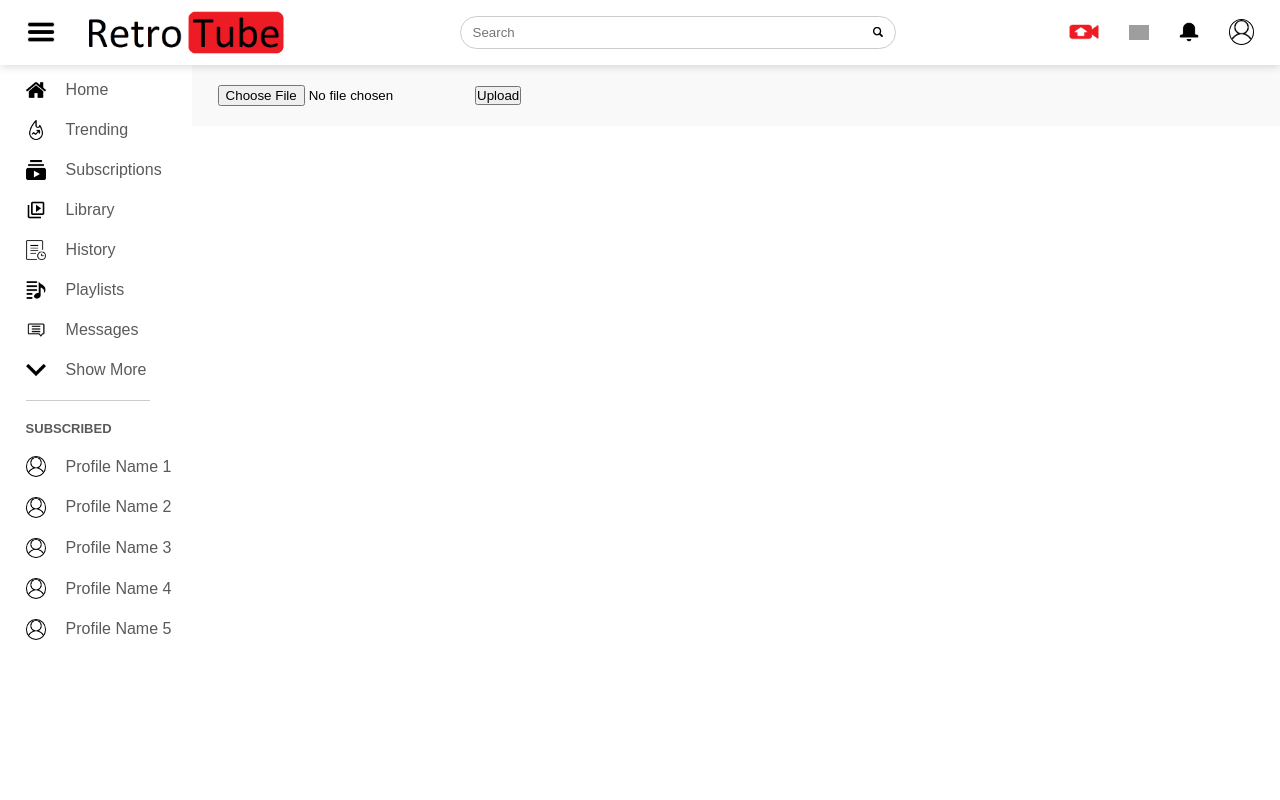
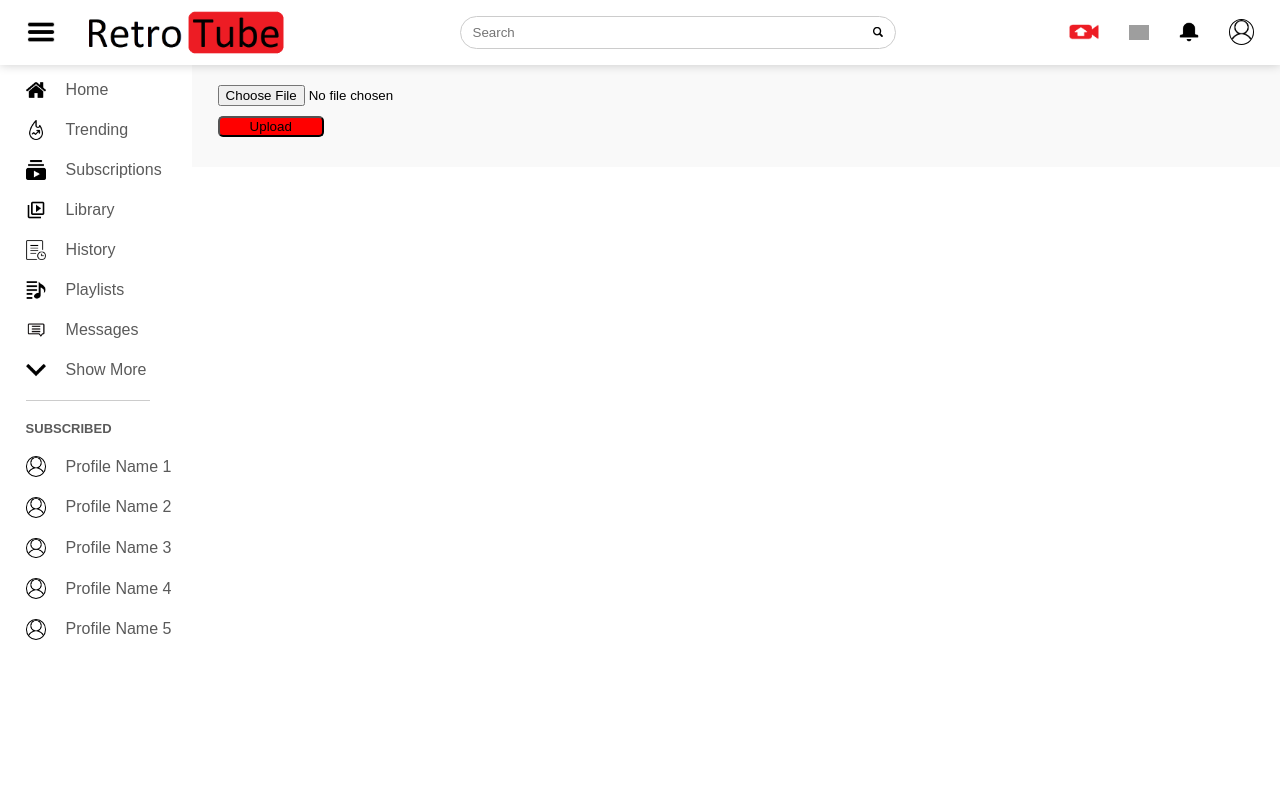
Before and after one commit to AlexOakland1/csi_2999_retrotube, a Node server app: page /upload in a window 1280 px wide. Run offline with Node 20, Linux system fonts and the light colour scheme; grey boxes are pictures that could not be loaded.

Commit message:
changed upload file

```diff
--- a/package.json
+++ b/package.json
@@ -12,6 +12,7 @@
     "express": "^4.17.3",
     "ffmpeg-static": "^5.0.0",
     "fluent-ffmpeg": "^2.1.2",
+    "fs": "^0.0.1-security",
     "get-video-duration": "^4.0.0",
     "http-errors": "^1.8.1",
     "morgan": "~1.9.1",
--- a/public/css/style.css
+++ b/public/css/style.css
@@ -298,3 +298,15 @@ nav{
     font-size: 13px;
     color: #0000ff;
 }
+.upload{
+    cursor: pointer;
+    display: block;
+    background: red;
+    padding: 1px 30px;
+    border-radius: 5px;
+    margin: 10px 0px;
+    transition: all 0.3s ease;
+}
+.filechosen{
+    background: red;
+}
--- a/views/upload.ejs
+++ b/views/upload.ejs
@@ -53,7 +53,8 @@
         <div class="container">
           <form action="/uploadthis" method = "post" enctype="multipart/form-data">
             <input type="file" name="UploadVideo">
-            <input type="submit" value="Upload">
+
+            <input class = "upload" type="submit" value="Upload">
           </form>
         </div>
         <script src="../public/js/script.js"></script>
```
Also changed, not shown: 1 other file.
